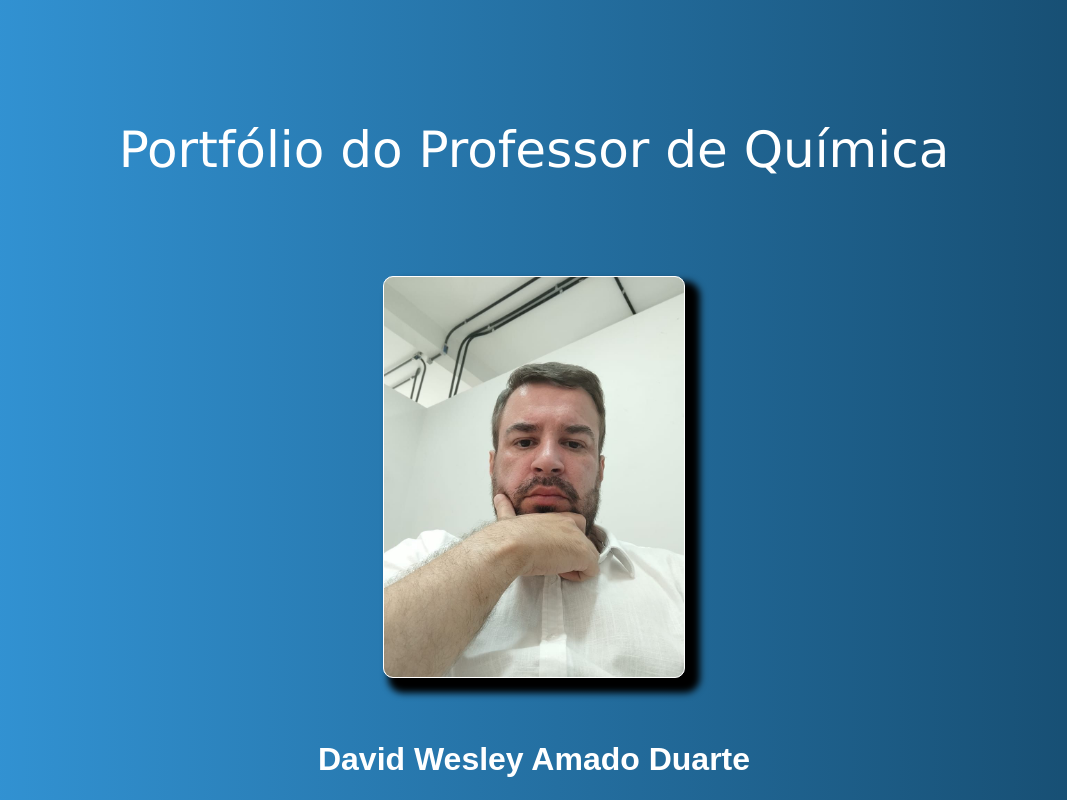
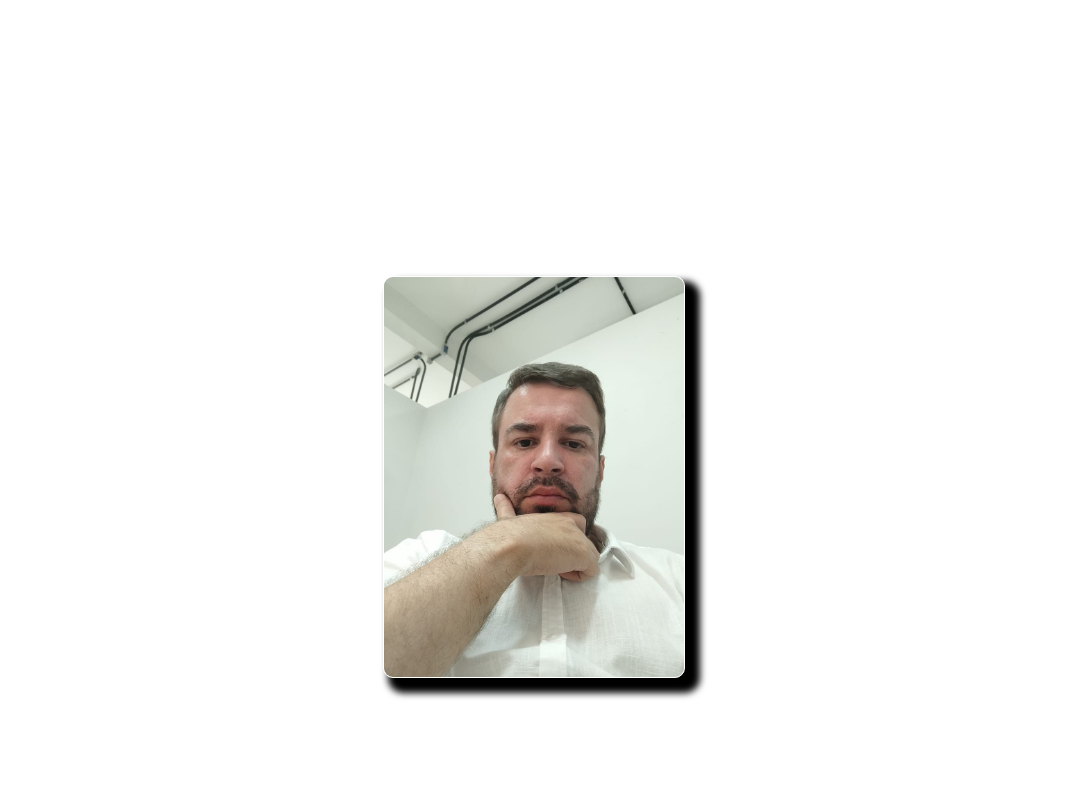
Before and after one commit to jacksoncml/david, a plain HTML site: page index.html in a window 1280 px wide. Shown: the top 800 px of the page, without its empty margins (106-1173 px from the left). Drawn offline with Linux system fonts and the light colour scheme.

Commit message:
Update estilo.css

```diff
--- a/estilo.css
+++ b/estilo.css
@@ -3,7 +3,7 @@ body {
     margin: 90px;
     margin-top: 20px;
     padding: 20px;
-    background: linear-gradient(to right, #3498db, #15496b);
+    background: linear-gradient(to right, 00000, #15496b);
     color: #fff;
     text-align: justify;
 
```
